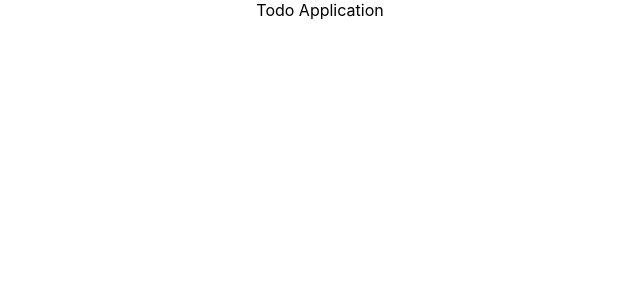
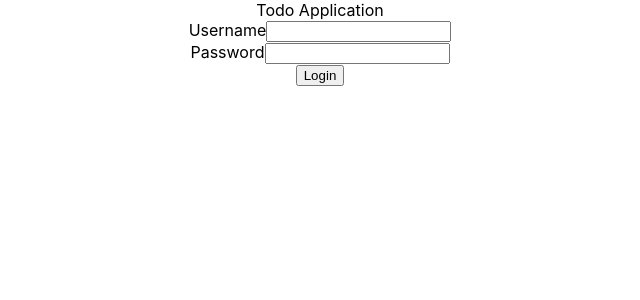
Before and after one commit to sethanimesh/Todos-App, a React (Create React App) app: page / in a window 1280 px wide. Shown: the top 300 px of the page, without its empty margins (320-960 px from the left). Built offline with nearby package versions, Linux system fonts and the light colour scheme.

Commit message:
login component

```diff
--- a/src/components/todo/TodoApp.jsx
+++ b/src/components/todo/TodoApp.jsx
@@ -1,5 +1,28 @@
 export default function TodoApp(){
     return (
-        <div>Todo Application</div>
+        <>
+            <div>Todo Application</div>
+            <LoginComponent/>
+        </>
     )
 }
+
+function LoginComponent(){
+    return (
+        <div className="Login">
+            <div className="LoginForm">
+                <div>
+                    <label>Username</label>
+                    <input type="text" name="username"/>
+                </div>
+                <div>
+                    <label>Password</label>
+                    <input type="password" name="password"/>
+                </div>
+                <div>
+                    <button type="button" name="login">Login</button>
+                </div>
+            </div>
+        </div>
+    )
+}
```
